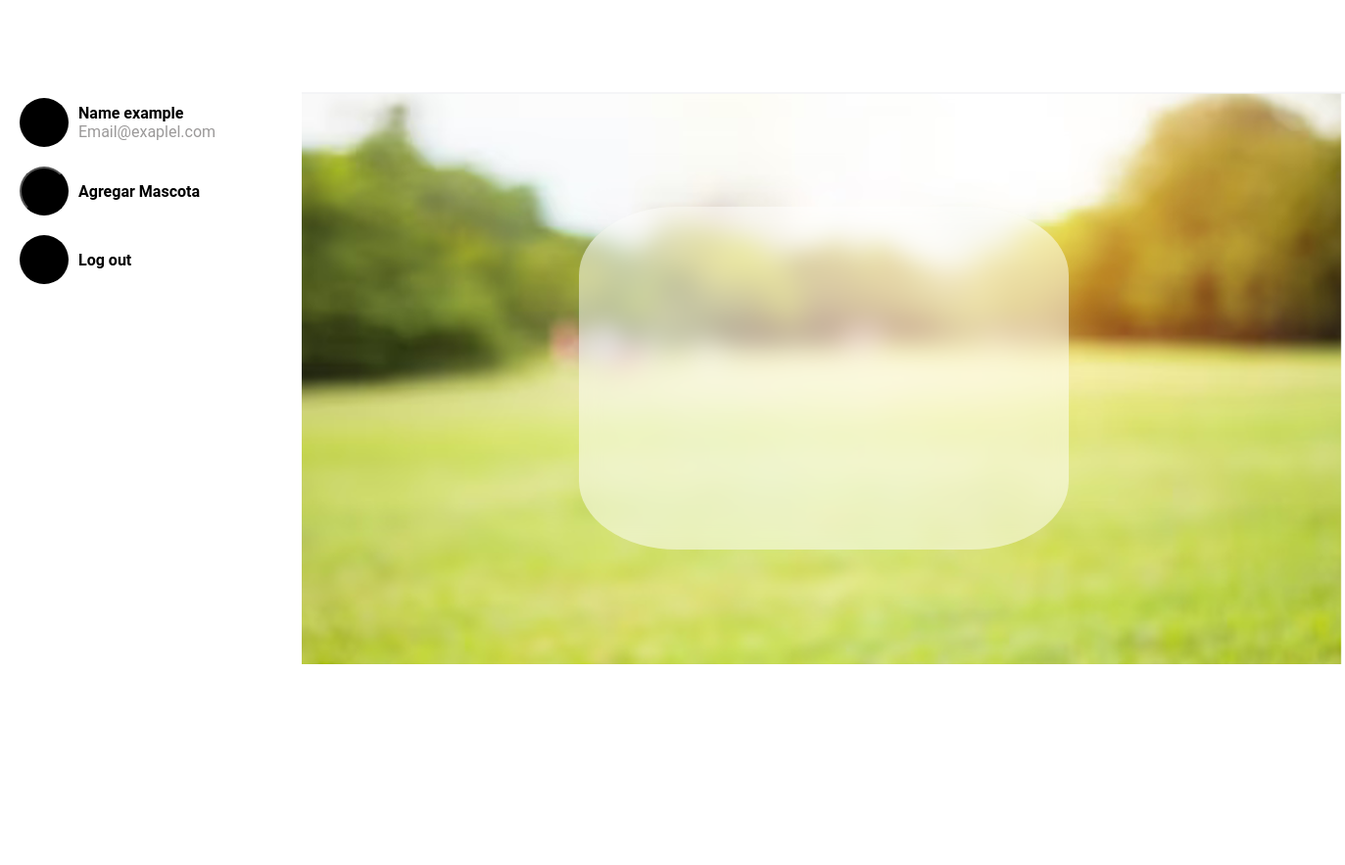
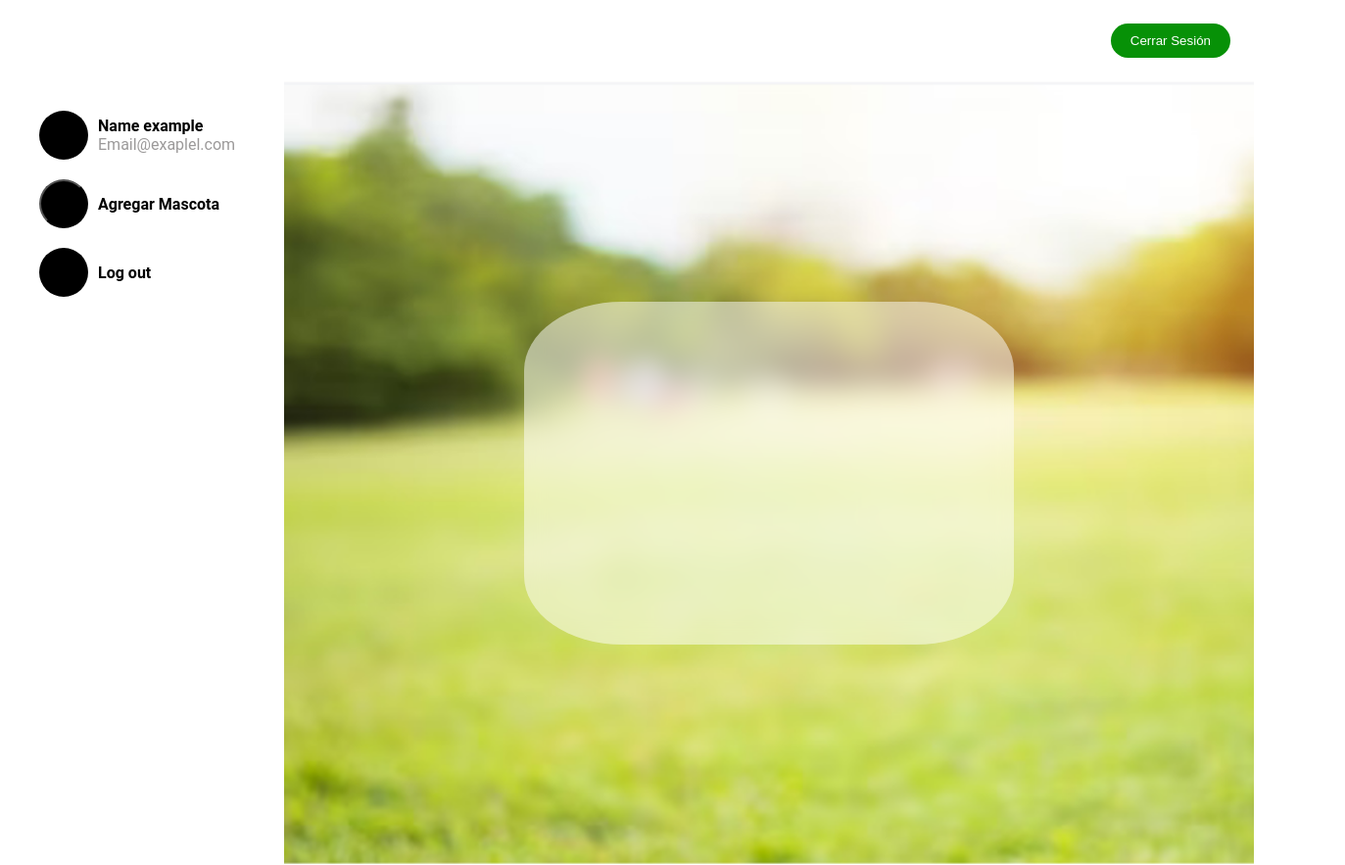
Before and after one commit to Boli27/PetcoVanilla, a plain HTML site: page frontend/HTML/Menu.html in a window 1280 px wide. Shown: the whole page at 98% size, 1373 px wide, since content can reach past the window. Before the commit the page ends 800 px from the top, so only its background shows below. Drawn offline with Linux system fonts and the light colour scheme; no server answers; sample sign-in values are in the browser's storage.

Commit message:
Ligeros cambios a la interfaz de menu

```diff
--- a/frontend/CSS/Menu.css
+++ b/frontend/CSS/Menu.css
@@ -1,38 +1,73 @@
-.headerr {
-    padding: 20px;
-    position: fixed;
-    left: 0;
-    top: 0;
-    width: 100%;
-    height: 94px;
-    z-index: 9999;
-    background-color: white;
+
+body {
+    display: flex;
+    flex-direction: column;
+    min-height: 100vh;
+    margin: 0;
 }
 
-.bodyy {
-    background-image: url('../Multimedia/BgMenu.PNG');
-    position: relative;
-    background-repeat: no-repeat;
-    width: 1065px;
-    height: 585px;
-    right: 0px;
-    top: 85px;
-
-    left: 300px;
-    display: flex;
-    justify-content: center;
-    align-items: center;
+header {
+    color: #fff;
+    padding: 1.5rem;
 }
 
-.leftmenu {
-    background-color: white;
-    position: absolute;
-    height: 580px;
-    width: 300px;
-    top: 90px;
-    left: 0px;
+.rigthopciones{
+
+    flex: 1;
+    display: flex;
+    justify-content: right;
+}
+
+
+.btn-logout{
+    background-color: rgb(7, 145, 7);
+    color: #fff;
+    border: none;
+    border-radius: 3px;
+    padding: 10px 20px;
+    cursor: pointer;
+    border-radius: 20px;
+}
+
+.leftopciones{
+    flex: 1;
+    display: flex;
+    justify-content: left;
+}
+
+
+
+main {
+    flex: 1;
+    flex-direction: row;
+    display: flex;
+    flex-direction: row;
+    min-height: 100vh;
+    margin: 0;
+}
+
+
+.contenedor-izquierdo {
+    flex: 1;
+    max-width: 25%;
+    padding: 20px;
+    display: flex;
+    flex-direction: column;
 
 }
+
+.contenedor-derecho {
+    flex: 4;
+    padding: 20px;
+    text-align: center;
+    display: flex;
+    align-items: center;
+    justify-content: center;
+    background-image: url('../Multimedia/BgMenu.png');
+    background-repeat: no-repeat;
+    background-size: cover;
+}
+
 
 .containe-op{
     background-color: rgba(255, 255, 255, 0.5);
@@ -41,8 +76,6 @@
     height: 350px;
     border-radius: 20%;
 }
-
-
 
 
 @import url('https://fonts.googleapis.com/css2?family=Roboto:wght@400;700;900&display=swap');
@@ -128,7 +161,6 @@
 
 .btn-agregar-mascota:hover{
     cursor: pointer;
-
 }
 
 button.profile-pic:hover{
--- a/frontend/HTML/Menu.html
+++ b/frontend/HTML/Menu.html
@@ -3,22 +3,24 @@
 <head>
     <meta charset="UTF-8">
     <meta name="viewport" content="width=device-width, initial-scale=1.0">
-    <link rel="stylesheet" href="../CSS/Menu.css">
-    <title>Document</title>
+    <link rel="stylesheet" href="../css/menu.css">
+    <title>Menu</title>
 </head>
-
 <body>
     <header>
-        <div class="headerr"></div>
+        <div class="leftopciones">
+
+        </div>
+
+        <nav class="rigthopciones">
+
+            <button class="btn-logout" onclick="Logout()">Cerrar Sesión</button>
+
+        </nav>
     </header>
+    <main>
 
-    <body>
-        <div class="bodyy">
-            <div class="containe-op">
-
-            </div>
-        </div>
-        <div class="leftmenu">
+        <div class="contenedor-izquierdo">
             <div class="profile" id="profile">
                 <div class="profile-pic" style="background-color: black;"></div>
                 <div class="profile-info">
@@ -41,8 +43,14 @@
             </div>
         </div>
 
-    </body>
-    <script src="/frontend/JS/Menu.js"></script>
+        <!-- Contenedor Drecho -->
+        <div class="contenedor-derecho">
+            <div class="containe-op">
+
+            </div>
+        </div>
+
+    </main>
+    <script src="../JS/Menu.js"></script>
 </body>
-
 </html>
```
